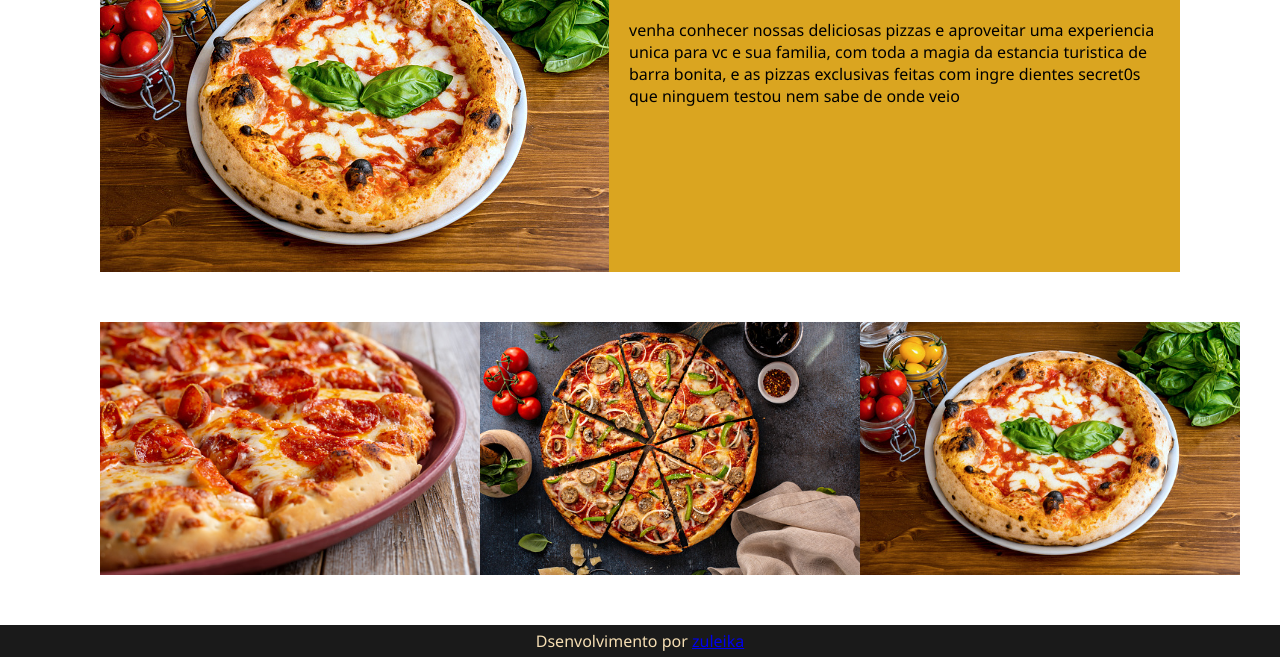
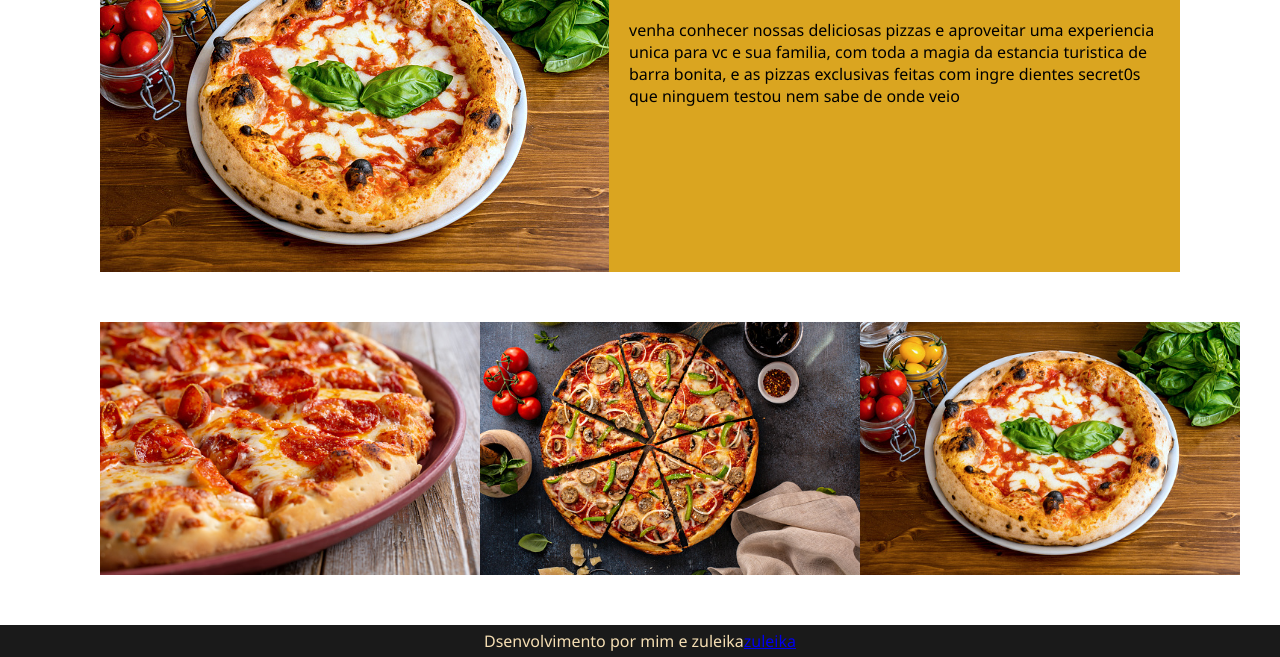
Before and after one commit to Fran-Wzz/pizza-delicia, a plain HTML site: page index.html in a window 1280 px wide. Shown: the part 317-974 px from the top of the page. Drawn offline with Linux system fonts and the light colour scheme.

Commit message:
atalizando o footer do asdruba

```diff
--- a/index.html
+++ b/index.html
@@ -43,7 +43,7 @@
 </div>
 
 <footer>
-    Dsenvolvimento por  <a href="#">zuleika</a>
+    Dsenvolvimento por mim e zuleika<a href="#">zuleika</a>
 </footer>
 
 </body>
```
